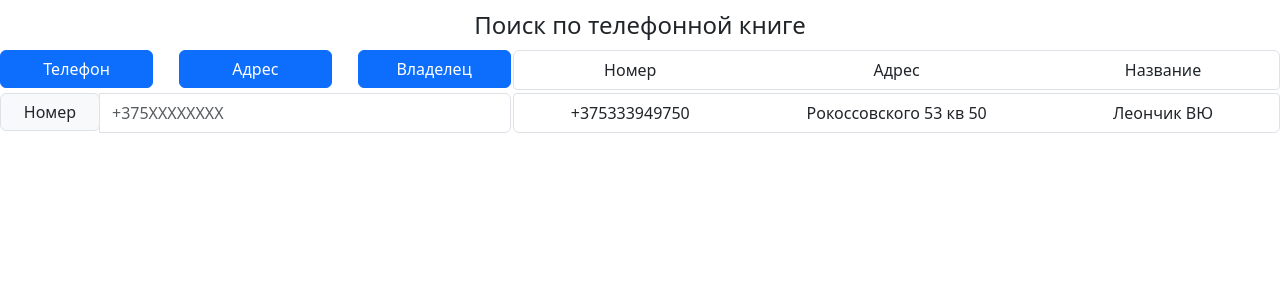
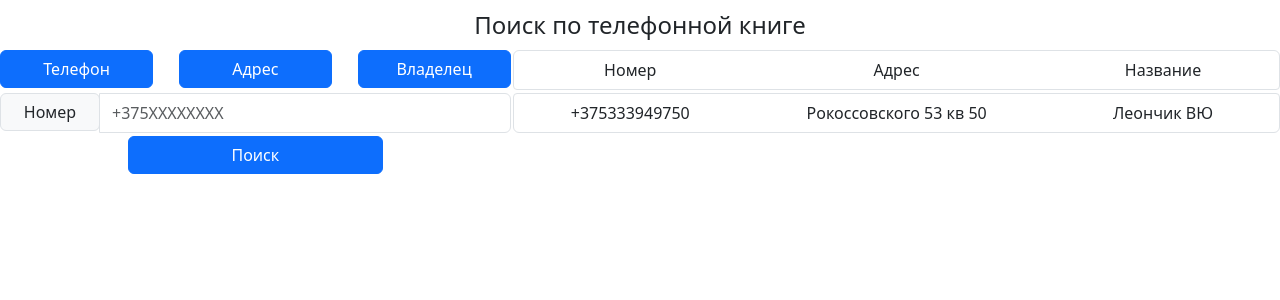
Before and after one commit to resurex1on/phonebook, a React (Create React App) app in the folder app/app/: page / in a window 1280 px wide. Shown: the top 300 px of the page. Built offline with nearby package versions, Linux system fonts and the light colour scheme.

Commit message:
switch branch

```diff
--- a/app/app/src/modules/search/search.jsx
+++ b/app/app/src/modules/search/search.jsx
@@ -97,6 +97,7 @@ function Search() {
                <Button className="search__info__options-button" onClick={ChangeToName} variant="primary">Владелец</Button>
             </div>
             {<ChangeFrame/>}
+            <Button className="search__info-start"  variant="primary">Поиск</Button>
           </div>
 
           <ListGroup className="search__results">
--- a/app/app/src/modules/search/search.scss
+++ b/app/app/src/modules/search/search.scss
@@ -31,6 +31,12 @@
     min-width: 200px;
     display: flex;
     flex-direction: column;
+
+    &-start {
+      width: 50%;
+      align-self: center;
+      justify-self: center;
+    }
 
     &__options {
       display: flex;
```
